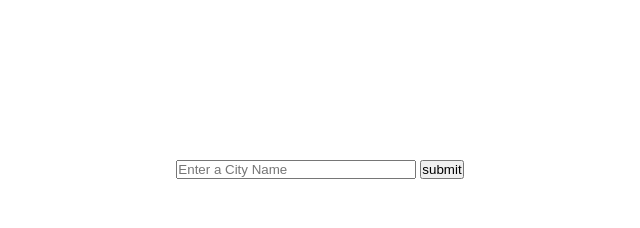
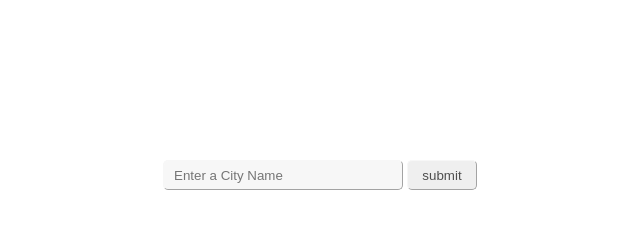
Before and after one commit to gablemathias/weather-api, a plain HTML site: page myWeatherApi/index.html in a window 1280 px wide. Shown: the whole page, without its empty margins (320-960 px from the left). Drawn offline with Linux system fonts and the light colour scheme.

Commit message:
input name and submit style

```diff
--- a/myWeatherApi/style.css
+++ b/myWeatherApi/style.css
@@ -1,3 +1,8 @@
+:root{
+  --main-bg-color: rgb(78, 78, 78);
+  --main-color: rgb(247, 247, 247);
+}
+
 *{
   margin: 0;
   padding: 0;
@@ -11,4 +16,25 @@
 
 input[type="text"]{
   width: 15rem;
+  height: 30px;
+  border-radius: 5px;
+  border: 1px outset var(--main-color);
+  background-color: var(--main-color);
+  padding-left: 10px;
 }
+
+input[type="submit"]{
+  height: 30px;
+  width: 70px;
+  color:var(--main-bg-color);
+  border: 1px outset var(--main-color);
+  border-radius: 5px;
+}
+
+input[type="text"]:focus-visible{
+  outline: auto 1px var(--main-bg-color);
+}
+
+input[type="submit"]:active{
+  background-color: rgb(218, 218, 218);
+}
```
